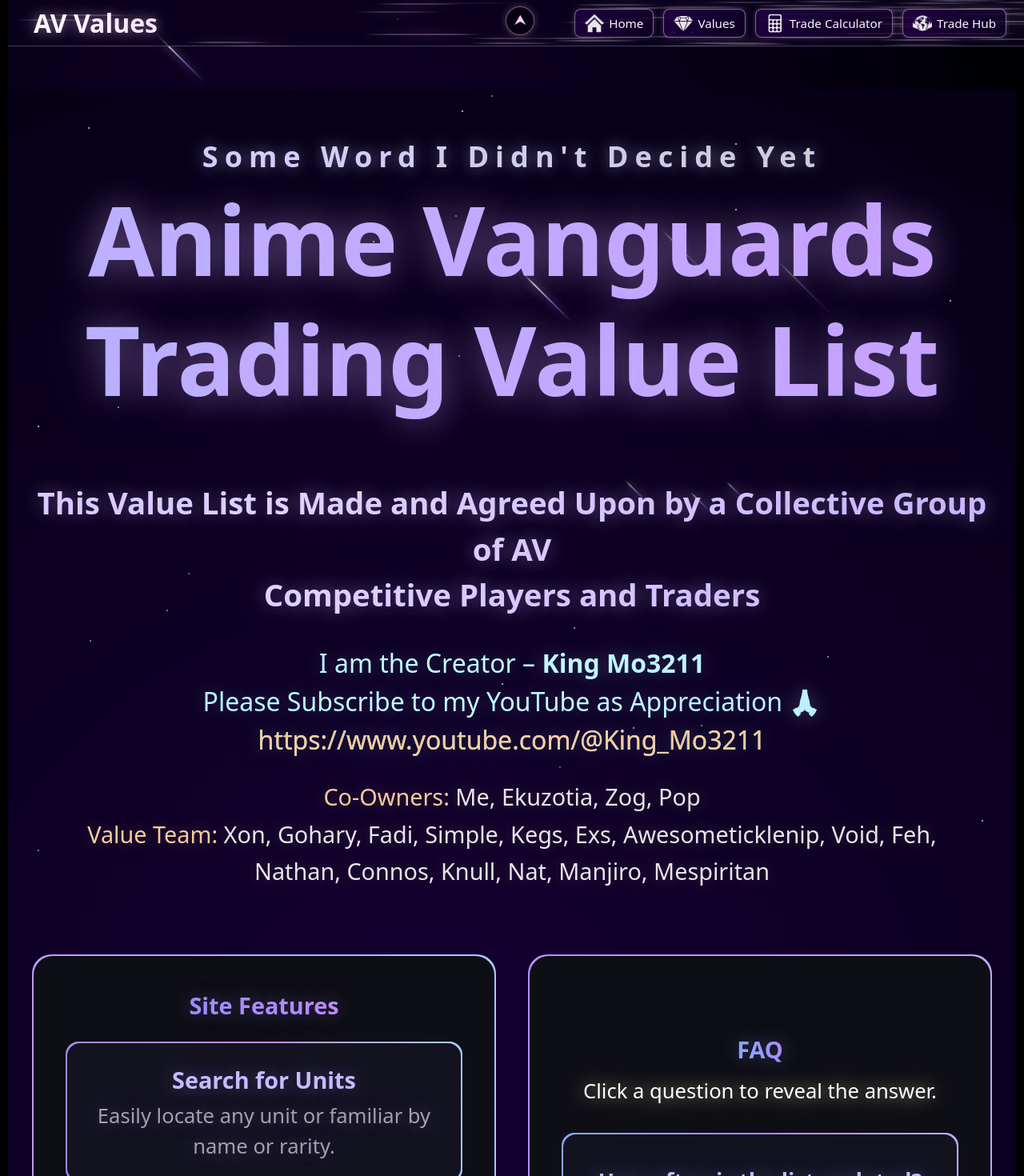
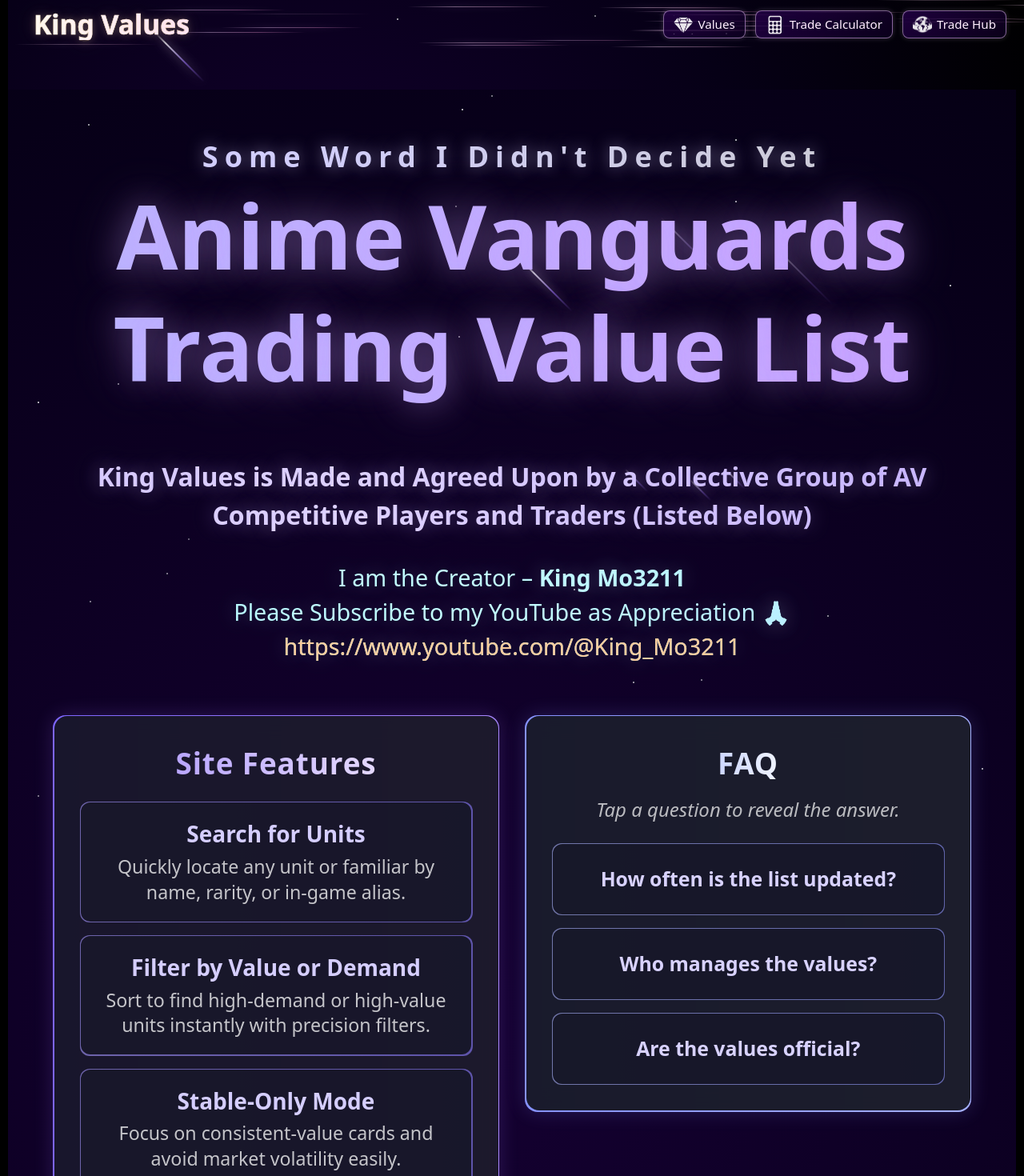
Before and after one commit to Mo3211E/king-values, a Next.js app: page / in a window 1280 px wide. Shown: the top 1470 px of the page at 80% size. Built offline with nearby package versions, Linux system fonts and the light colour scheme.

Commit message:
auto update at  1:13:49.37

```diff
--- a/app/components/NavBar.jsx
+++ b/app/components/NavBar.jsx
@@ -8,28 +8,27 @@ export default function NavBar() {
   const [shootingStars, setShootingStars] = useState([]);
   const [scrollVisible, setScrollVisible] = useState(true);
   const [lastScroll, setLastScroll] = useState(0);
-  const [barVisible, setBarVisible] = useState(true); // 🌟 new state
 
-  // 🎇 Generate randomized shooting stars
+  // 🎇 Gentle layered horizontal stream (matches image)
   useEffect(() => {
     const colorOptions = [
-      "linear-gradient(to right, rgba(255,255,255,0), rgba(255,255,255,0.9), rgba(255,200,220,0.8), rgba(255,255,255,0))",
-      "linear-gradient(to right, rgba(255,255,255,0), rgba(255,240,250,0.9), rgba(255,180,210,0.8), rgba(255,255,255,0))",
-      "linear-gradient(to right, rgba(255,255,255,0), rgba(255,255,255,0.9), rgba(255,210,240,0.9), rgba(255,255,255,0))",
-      "linear-gradient(to right, rgba(255,255,255,0), rgba(255,255,255,1), rgba(255,200,230,1), rgba(255,255,255,0))",
+      "linear-gradient(to right, rgba(255,255,255,0), rgba(255,215,245,0.9), rgba(255,190,230,0.7), rgba(255,255,255,0))",
+      "linear-gradient(to right, rgba(255,255,255,0), rgba(250,210,255,0.8), rgba(255,160,220,0.7), rgba(255,255,255,0))",
     ];
 
-    const shootingArray = Array.from({ length: 150 }).map(() => ({
-      top: `${Math.random() * 100}%`,
+    // Reduced and evenly spaced: smoother look with same direction
+    const shootingArray = Array.from({ length: 40 }).map((_, i) => ({
+      top: `${(i * 2.5) % 100}%`, // evenly spaced vertically
       left: `${Math.random() * 100}%`,
       color: colorOptions[Math.floor(Math.random() * colorOptions.length)],
-      animationDelay: `${Math.random() * 2.5}s`,
-      animationDuration: `${2 + Math.random() * 1.5}s`,
+      animationDelay: `${Math.random() * 2}s`,
+      animationDuration: `${3 + Math.random() * 2}s`,
     }));
+
     setShootingStars(shootingArray);
   }, []);
 
-  // 📜 Scroll listener: hides navbar content on scroll down, reappears on scroll up
+  // 📜 Scroll listener
   useEffect(() => {
     const handleScroll = () => {
       const currentScroll = window.scrollY;
@@ -44,36 +43,30 @@ export default function NavBar() {
     return () => window.removeEventListener("scroll", handleScroll);
   }, [lastScroll]);
 
-  // ⮟ Toggle bar + stars
-  const toggleNavbar = () => {
-    setBarVisible((prev) => !prev);
-  };
-
   const navItems = [
-  { href: "/", label: "Home", icon: "/icons/home.png" },
     { href: "/units", label: "Values", icon: "/icons/values.png" },
-  { href: "/trade-calculator", label: "Trade Calculator", icon: "/icons/trade-calculator.png" },
+    {
+      href: "/trade-calculator",
+      label: "Trade Calculator",
+      icon: "/icons/trade-calculator.png",
+    },
     { href: "/trade-hub", label: "Trade Hub", icon: "/icons/trade-hub.png" },
   ];
 
   return (
-    <>
-      {/* 🌌 Navbar */}
     <nav
-        className={`fixed top-0 left-0 w-full px-8 py-[0.7rem] flex items-center justify-between z-50 overflow-hidden transition-all duration-700 ${
+      className={`fixed top-0 left-0 w-full px-8 py-[0.7rem] flex items-center justify-between z-50 overflow-visible transition-all duration-700 ${
         scrollVisible
           ? "opacity-100 translate-y-0"
           : "opacity-0 -translate-y-10 pointer-events-none"
       }`}
     >
-        {/* ⭐ Shooting Stars + Border (toggleable) */}
-        {barVisible && (
-          <>
+      {/* 🌌 Gentle horizontal streams (no bar) */}
       <div className="absolute inset-0 z-0 overflow-hidden">
         {shootingStars.map((s, i) => (
           <div
             key={`shoot-${i}`}
-                  className="nav-shooting-star"
+            className="nav-stream"
             style={{
               top: s.top,
               left: s.left,
@@ -84,33 +77,28 @@ export default function NavBar() {
           />
         ))}
       </div>
-            <div
-              className="absolute inset-0 z-0"
-              style={{
-                background: "rgba(10, 0, 30, 0.7)",
-                borderBottom: "1px solid rgba(220,190,255,0.3)",
-                boxShadow: "0 0 25px rgba(220,190,255,0.25)",
-              }}
-            />
-          </>
-        )}
 
       {/* ✨ Title */}
 <Link href="/" className="z-10 cursor-pointer select-none">
   <h1
-            className="font-extrabold text-[1.6rem] sm:text-[2rem] leading-none bg-clip-text text-transparent transition-all duration-300 hover:scale-[1.05]"
+    className="font-extrabold text-[1.7rem] sm:text-[2.1rem] leading-[1.15] bg-clip-text text-transparent transition-all duration-300 hover:scale-[1.05]"
     style={{
       backgroundImage:
         "linear-gradient(90deg, #ffe6ff, #f7d9ff, #ffffff, #ffe6ff)",
       backgroundSize: "300% 300%",
       animation: "titleGradient 12s ease-in-out infinite",
-              textShadow:
-                "0 0 15px rgba(255,230,255,0.45), 0 0 30px rgba(255,210,250,0.25)",
+      WebkitTextStroke: "0.6px rgba(255, 215, 130, 0.35)", // ✨ soft gold outline
+      textShadow: `
+        0 0 10px rgba(255, 230, 180, 0.25),
+        0 0 20px rgba(255, 210, 150, 0.15),
+        0 0 30px rgba(255, 230, 255, 0.15)
+      `,
     }}
   >
-            AV Values
+    King Values
   </h1>
 </Link>
+
 
       {/* 🔹 Navigation Links */}
       <div className="z-10 flex space-x-3 text-[0.95rem]">
@@ -144,34 +132,36 @@ export default function NavBar() {
               priority
               className="inline-block icon-clean"
             />
-
             <span>{item.label}</span>
           </Link>
         ))}
       </div>
 
-        {/* ✨ CSS Animations */}
+      {/* ✨ CSS */}
       <style jsx>{`
-          .nav-shooting-star {
+        .nav-stream {
           position: absolute;
-            width: 110px;
-            height: 2px;
+          width: 180px;
+          height: 1px;
           border-radius: 1px;
           opacity: 0;
-            filter: drop-shadow(0 0 8px rgba(255, 240, 255, 0.9));
-            animation: horizontalShoot linear infinite;
+          filter: drop-shadow(0 0 4px rgba(255, 180, 255, 0.8));
+          animation: horizontalStream linear infinite;
         }
 
-          @keyframes horizontalShoot {
+        @keyframes horizontalStream {
           0% {
-              transform: translateX(-200px);
+            transform: translateX(-300px);
             opacity: 0;
           }
           10% {
-              opacity: 1;
+            opacity: 0.5;
+          }
+          60% {
+            opacity: 0.4;
           }
           100% {
-              transform: translateX(2000px);
+            transform: translateX(2200px);
             opacity: 0;
           }
         }
@@ -191,38 +181,17 @@ export default function NavBar() {
 
       <style jsx global>{`
         .icon-clean {
-    filter: brightness(0) invert(1); /* Makes them white */
+          filter: brightness(0) invert(1);
           opacity: 0.9;
           transition: opacity 0.3s ease, filter 0.3s ease;
         }
 
         .icon-clean:hover {
-    filter: brightness(1.2) drop-shadow(0 0 6px rgba(255, 200, 255, 0.6));
+          filter: brightness(1.2)
+            drop-shadow(0 0 6px rgba(255, 200, 255, 0.6));
           opacity: 1;
         }
       `}</style>
-
     </nav>
-
-      {/* ⮟ Arrow Button */}
-      <div
-        onClick={toggleNavbar}
-        className={`fixed left-1/2 transform -translate-x-1/2 top-[0.5rem] z-50 cursor-pointer transition-all duration-700 ${
-          scrollVisible
-            ? "opacity-100 translate-y-0"
-            : "opacity-0 -translate-y-5 pointer-events-none"
-        }`}
-      >
-        <div
-          className={`w-9 h-9 flex items-center justify-center rounded-full border border-pink-300/50 bg-black/40 hover:bg-black/60 backdrop-blur-sm shadow-[0_0_10px_rgba(255,200,255,0.3)] transition-all duration-500 ${
-            barVisible ? "rotate-180" : "rotate-0"
-          }`}
-        >
-          <span className="text-pink-200 text-lg transition-transform duration-500">
-            ⮟
-          </span>
-        </div>
-      </div>
-    </>
   );
 }
--- a/app/page.jsx
+++ b/app/page.jsx
@@ -5,7 +5,6 @@ import Link from "next/link";
 import { useState, useMemo } from "react";
 
 export default function Home() {
-  // FAQ flipping state
   const [flipped, setFlipped] = useState([false, false, false]);
   const toggleFlip = (i) =>
     setFlipped((prev) => {
@@ -14,7 +13,6 @@ export default function Home() {
       return next;
     });
 
-  // ✅ Memoized stars (reduced by ~12.5% from 60 → 52)
   const stars = useMemo(
     () =>
       Array.from({ length: 52 }).map((_, i) => ({
@@ -26,7 +24,6 @@ export default function Home() {
     []
   );
 
-  // ✅ Memoized shooting stars (reduced by ~12.5% from 15 → 13)
   const shootingStars = useMemo(
     () =>
       Array.from({ length: 13 }).map((_, i) => ({
@@ -39,7 +36,7 @@ export default function Home() {
   );
 
   return (
-    <div className="relative min-h-screen flex flex-col items-center text-center text-white px-6 py-16 overflow-hidden">
+    <div className="relative min-h-screen flex flex-col items-center text-center text-white px-4 sm:px-6 md:px-8 py-16 overflow-hidden">
       {/* Galaxy Background */}
       <div
         className="absolute inset-0 z-0 will-change-transform"
@@ -83,8 +80,9 @@ export default function Home() {
 
       {/* Main Content */}
       <div className="relative z-10 flex flex-col items-center w-full max-w-[90rem]">
+        {/* Subtitle */}
         <p
-          className="text-4xl mb-2 font-semibold tracking-[8px] text-transparent bg-clip-text"
+          className="text-3xl sm:text-4xl mb-2 font-semibold tracking-[6px] sm:tracking-[8px] text-transparent bg-clip-text"
           style={{
             backgroundImage:
               "linear-gradient(90deg, #ffffffcc, #d3cfff, #ffffffcc)",
@@ -96,10 +94,10 @@ export default function Home() {
           Some Word I Didn't Decide Yet
         </p>
 
-        {/* Clickable Title */}
+        {/* Title */}
         <Link href="/units" passHref>
           <h1
-            className="font-extrabold text-[6rem] sm:text-[7rem] md:text-[7.5rem] leading-tight bg-clip-text text-transparent pb-4 mb-5 cursor-pointer transition-transform duration-300 hover:scale-[1.02]"
+            className="font-extrabold text-[4rem] sm:text-[6rem] md:text-[7rem] leading-tight bg-clip-text text-transparent pb-4 mb-5 cursor-pointer transition-transform duration-300 hover:scale-[1.02]"
             style={{
               backgroundImage:
                 "linear-gradient(90deg, #c6a4ff, #f3b5ff, #b9b4ff, #c6a4ff)",
@@ -107,16 +105,7 @@ export default function Home() {
               animation: "titleGradient 12s ease-in-out infinite",
               textShadow:
                 "0 0 40px rgba(198,164,255,0.35), 0 0 70px rgba(243,181,255,0.25)",
-              willChange: "transform, text-shadow",
             }}
-            onMouseEnter={(e) =>
-              (e.currentTarget.style.textShadow =
-                "0 0 40px rgba(198,164,255,0.8), 0 0 80px rgba(243,181,255,0.7)")
-            }
-            onMouseLeave={(e) =>
-              (e.currentTarget.style.textShadow =
-                "0 0 40px rgba(198,164,255,0.35), 0 0 70px rgba(243,181,255,0.25)")
-            }
           >
             Anime Vanguards
             <br />
@@ -126,7 +115,7 @@ export default function Home() {
 
         {/* Intro */}
         <div
-          className="mt-10 text-[2.4rem] font-semibold bg-clip-text text-transparent"
+          className="mt-8 text-[1.6rem] sm:text-[2rem] font-semibold bg-clip-text text-transparent px-2"
           style={{
             backgroundImage:
               "linear-gradient(90deg, #bfaaff, #c7b6ff, #e2d7ff, #bfaaff)",
@@ -136,14 +125,14 @@ export default function Home() {
               "0 0 25px rgba(199,182,255,0.4), 0 0 50px rgba(226,215,255,0.2)",
           }}
         >
-          This Value List is Made and Agreed Upon by a Collective Group of AV
-          <br />
-          Competitive Players and Traders
+          King Values is Made and Agreed Upon by a Collective Group of AV
+          <br className="hidden sm:block" />
+          Competitive Players and Traders (Listed Below)
         </div>
 
         {/* Creator */}
         <div
-          className="text-[2rem] font-medium mt-8 bg-clip-text text-transparent"
+          className="text-[1.4rem] sm:text-[1.8rem] font-medium mt-8 bg-clip-text text-transparent px-4"
           style={{
             backgroundImage:
               "linear-gradient(90deg, #b5e7ff, #a8f0ff, #c6ffff, #b5e7ff)",
@@ -161,60 +150,46 @@ export default function Home() {
             href="https://www.youtube.com/@King_Mo3211"
             target="_blank"
             rel="noopener noreferrer"
-            className="text-[#f9cb9c] hover:text-[#ffe7b1] transition-all duration-300 hover:drop-shadow-[0_0_20px_rgba(255,240,180,0.8)]"
+            className="text-[#f9cb9c] hover:text-[#ffe7b1] transition-all duration-300 hover:drop-shadow-[0_0_20px_rgba(255,240,180,0.8)] break-all"
           >
             https://www.youtube.com/@King_Mo3211
           </a>
         </div>
 
-        {/* Credits */}
-        <div
-          className="max-w-[75rem] text-white/90 mt-3 mb-20 px-4 text-[1.8rem] leading-relaxed"
-          style={{
-            textShadow: "0 0 20px rgba(249,203,156,0.25)",
-          }}
-        >
-          <p className="mt-3 font-medium">
-            <span className="text-[#f9cb9c]">Co-Owners:</span> Me, Ekuzotia, Zog, Pop{" "}
-            <br />
-            <span className="text-[#f9cb9c]">Value Team:</span> Xon, Gohary,
-            Fadi, Simple, Kegs, Exs, Awesometicklenip, Void, Feh, Nathan, Connos, Knull, Nat, Manjiro, Mespiritan
-          </p>
-        </div>
-
-        {/* Feature Boxes */}
-        <div className="w-full max-w-[75rem] flex flex-col sm:flex-row justify-center gap-10 mb-20 text-[1.8rem]">
+        {/* Site Features + FAQ (Compact, Balanced, Modern Look) */}
+        <div className="w-full max-w-[90rem] flex flex-col lg:flex-row justify-center items-start gap-8 mt-16 mb-14 px-4 sm:px-6">
           {/* Site Features */}
-          <div className="flex-1 rounded-3xl p-[2px] bg-[linear-gradient(90deg,#a18cff,#c28cff,#a1d0ff)] animate-gradientSlow">
-            <div
-              className="rounded-3xl bg-[#0e0e15] p-10 h-full flex flex-col justify-center items-center"
-              style={{ textShadow: "0 0 25px rgba(161,140,255,0.4)" }}
-            >
-              <h2 className="font-bold mb-6 text-transparent bg-clip-text bg-gradient-to-r from-[#a18cff] to-[#c28cff]">
+          <div className="flex-1 rounded-2xl p-[1.5px] bg-gradient-to-r from-[#7d66ff] to-[#a988ff] shadow-[0_0_25px_rgba(160,120,255,0.2)]">
+            <div className="rounded-2xl bg-[#0e0e16]/90 backdrop-blur-md p-6 sm:p-8 h-full flex flex-col justify-start items-center text-center transition-all duration-300 hover:shadow-[0_0_35px_rgba(160,140,255,0.25)]">
+              <h2 className="font-bold mb-5 text-transparent bg-clip-text bg-gradient-to-r from-[#b9a6ff] to-[#e4d8ff] text-[2.3rem] tracking-wide">
                 Site Features
               </h2>
-              <div className="grid gap-6 w-full">
+              <div className="grid gap-4 w-full">
                 {[
                   {
                     title: "Search for Units",
-                    desc: "Easily locate any unit or familiar by name or rarity.",
+                    desc: "Quickly locate any unit or familiar by name, rarity, or in-game alias.",
                   },
                   {
                     title: "Filter by Value or Demand",
-                    desc: "Sort cards to find high-demand or high-value units fast.",
+                    desc: "Sort to find high-demand or high-value units instantly with precision filters.",
                   },
                   {
                     title: "Stable-Only Mode",
-                    desc: "Focus on cards with consistent market stability.",
+                    desc: "Focus on consistent-value cards and avoid market volatility easily.",
                   },
                 ].map((f, i) => (
                   <div
                     key={i}
-                    className="rounded-2xl p-[2px] bg-[linear-gradient(90deg,#a18cff,#c28cff,#a1d0ff)]"
+                    className="rounded-xl p-[1.2px] bg-gradient-to-r from-[#a697ff]/60 to-[#8a7cff]/60"
                   >
-                    <div className="rounded-2xl bg-[#131320] p-6 shadow-md h-full">
-                      <p className="font-semibold text-[#c9baff]">{f.title}</p>
-                      <p className="text-white/60 text-[1.6rem] mt-1">{f.desc}</p>
+                    <div className="rounded-xl bg-[#141423]/95 p-5 text-left sm:text-center hover:bg-[#18182b] transition-all duration-300">
+                      <p className="font-semibold text-[#d5ceff] text-[1.75rem] leading-snug">
+                        {f.title}
+                      </p>
+                      <p className="text-white/75 text-[1.45rem] mt-1.5 leading-snug">
+                        {f.desc}
+                      </p>
                     </div>
                   </div>
                 ))}
@@ -223,46 +198,42 @@ export default function Home() {
           </div>
 
           {/* FAQ */}
-          <div className="flex-1 rounded-3xl p-[2px] bg-[linear-gradient(90deg,#88aaff,#b088ff,#c2a8ff)] animate-gradientSlow">
-            <div
-              className="rounded-3xl bg-[#0e0e15] p-10 h-full flex flex-col justify-center items-center"
-              style={{ textShadow: "0 0 25px rgba(136,170,255,0.4)" }}
-            >
-              <h2 className="font-bold mb-3 text-transparent bg-clip-text bg-gradient-to-r from-[#88aaff] to-[#b088ff]">
+          <div className="flex-1 rounded-2xl p-[1.5px] bg-gradient-to-r from-[#8692ff] to-[#a5b0ff] shadow-[0_0_25px_rgba(130,140,255,0.2)]">
+            <div className="rounded-2xl bg-[#0e0e16]/90 backdrop-blur-md p-6 sm:p-8 h-full flex flex-col justify-start items-center text-center transition-all duration-300 hover:shadow-[0_0_35px_rgba(150,170,255,0.25)]">
+              <h2 className="font-bold mb-3 text-transparent bg-clip-text bg-gradient-to-r from-[#cdd6ff] to-[#f0f3ff] text-[2.3rem] tracking-wide">
                 FAQ
               </h2>
-              <p className="text-[1.6rem] text-white mb-8 animate-pulseGlow">
-                Click a question to reveal the answer.
+              <p className="text-[1.5rem] text-white/70 mb-6 italic">
+                Tap a question to reveal the answer.
               </p>
-              <div className="grid gap-6 w-full">
+              <div className="grid gap-4 w-full">
                 {[
                   {
                     q: "How often is the list updated?",
-                    a: "The list is updated daily based on trading data",
+                    a: "Values are refreshed daily with verified in-game trade data.",
                   },
                   {
                     q: "Who manages the values?",
-                    a: "A group of experienced traders and players, listed above",
+                    a: "A collaborative team of veteran traders and developers maintaining balance.",
                   },
                   {
-                    q: "Are the values official and accurate?",
-                    a: "They are accurate values based on trades, rarity, and me being TUFF ASL, SUBSCRIBE to me, King Mo3211",
+                    q: "Are the values official?",
+                    a: "They reflect accurate trade averages and community consensus.",
                   },
                 ].map((item, i) => (
                   <div
                     key={i}
-                    className={`faq-card relative h-[120px] perspective cursor-pointer rounded-2xl p-[2px] bg-[linear-gradient(90deg,#88aaff,#b088ff,#c2a8ff)]`}
+                    className={`faq-card relative h-[90px] perspective cursor-pointer rounded-xl p-[1.2px] bg-gradient-to-r from-[#aeb6ff]/60 to-[#8f96ff]/60`}
                     onClick={() => toggleFlip(i)}
                   >
                     <div
-                      className={`faq-inner transition-transform duration-700 transform ${
-                        flipped[i] ? "rotate-y-180" : ""
-                      } h-full`}
+                      className={`faq-inner transition-transform duration-600 transform ${flipped[i] ? "rotate-y-180" : ""
+                        } h-full`}
                     >
-                      <div className="faq-front absolute inset-0 bg-[#131320] rounded-2xl p-6 flex items-center justify-center text-[1.7rem] font-semibold text-[#c9baff]">
+                      <div className="faq-front absolute inset-0 bg-[#141423]/95 rounded-xl p-4 flex items-center justify-center text-[1.55rem] font-semibold text-[#d8d2ff] leading-tight">
                         {item.q}
                       </div>
-                      <div className="faq-back absolute inset-0 bg-[#1c1c2e] rounded-2xl p-6 flex items-center justify-center text-[1.6rem] text-white/70 transform rotate-y-180">
+                      <div className="faq-back absolute inset-0 bg-[#1a1a2b]/95 rounded-xl p-4 flex items-center justify-center text-[1.45rem] text-white/75 transform rotate-y-180 leading-tight">
                         {item.a}
                       </div>
                     </div>
@@ -271,6 +242,22 @@ export default function Home() {
               </div>
             </div>
           </div>
+        </div>
+
+        {/* Credits (moved below Site Features + FAQ) */}
+        <div
+          className="max-w-[75rem] text-white/90 mt-3 mb-20 px-4 text-[1.6rem] sm:text-[1.8rem] leading-relaxed"
+          style={{
+            textShadow: "0 0 20px rgba(249,203,156,0.25)",
+          }}
+        >
+          <p className="mt-3 font-medium">
+            <span className="text-[#f9cb9c]">Co-Owners:</span> Me, Ekuzotia, Zog, Pop{" "}
+            <br />
+            <span className="text-[#f9cb9c]">Value Team:</span> Xon, Gohary, Fadi,
+            Simple, Kegs, Exs, Awesometicklenip, Void, Feh, Nathan, Connos, Knull,
+            Nat, Manjiro, Mespiritan
+          </p>
         </div>
 
         {/* Discord */}
```
Also changed, not shown: app/trade-hub/page.jsx (+102 -22 lines), app/units/[id]/page.jsx (+36 -1 lines), app/units/page.jsx (+43 -23 lines), last_deploy.txt, public/icons/back-arrow.png (added), public/icons/back-arrow2.png (added). Lines whose indentation alone changed are shown as unchanged.
